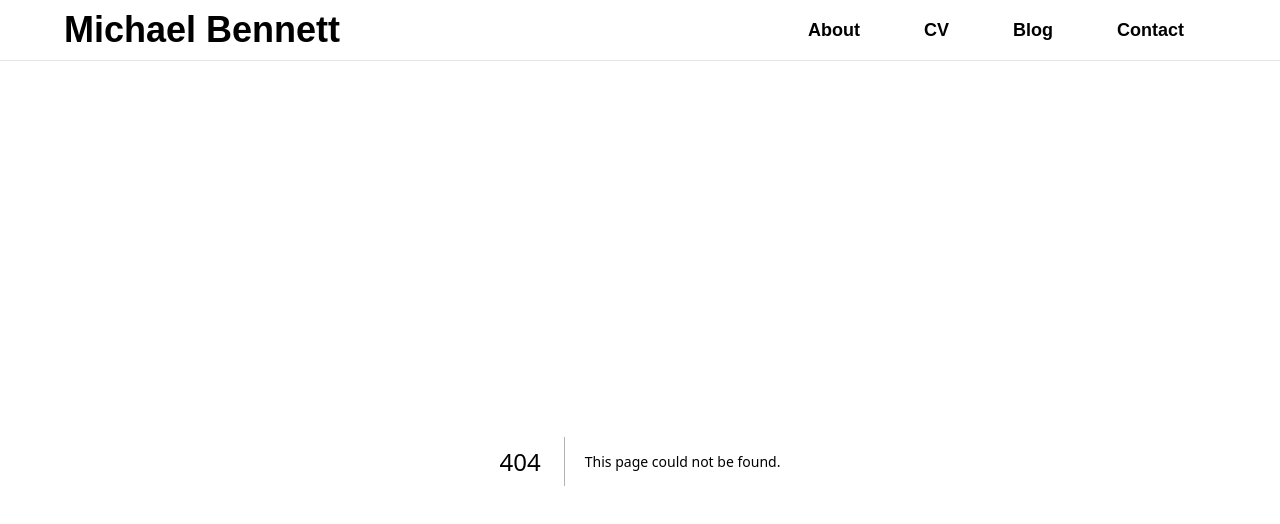
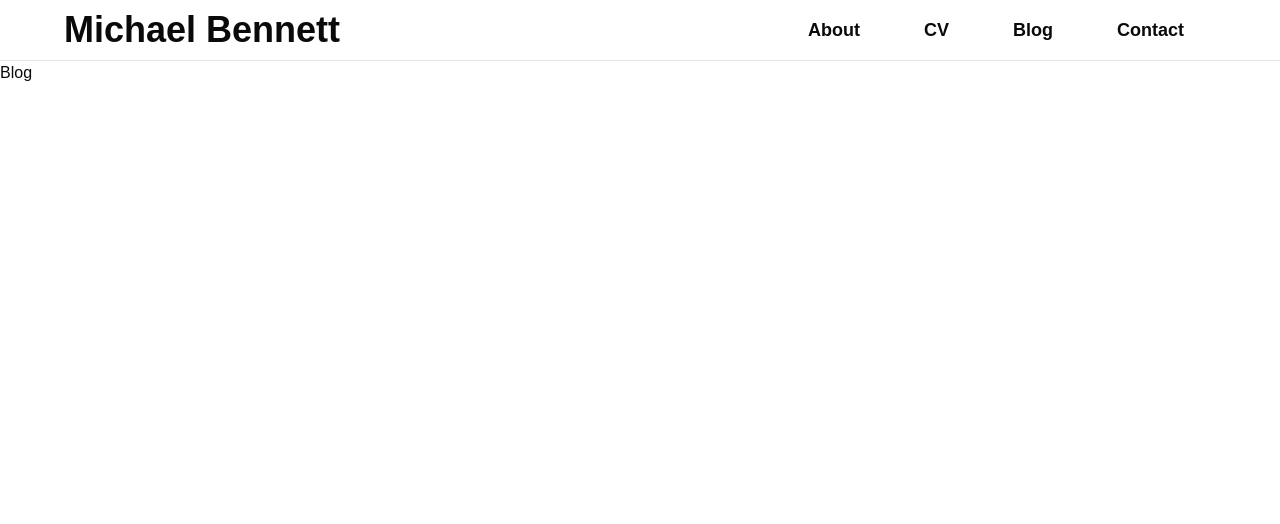
Before and after one commit to michaelbennett99/michaeldabennett.com, a Next.js app: page /blog in a window 1280 px wide. Before the commit this address had no page. Shown: the top 524 px of the page. Built offline with nearby package versions, Linux system fonts and the light colour scheme.

Commit message:
initialise blog page

```diff
--- /dev/null
+++ b/src/app/blog/page.tsx
@@ -0,0 +1,7 @@
+export default function Blog() {
+  return (
+    <main>
+      <h1>Blog</h1>
+    </main>
+  );
+}
```
